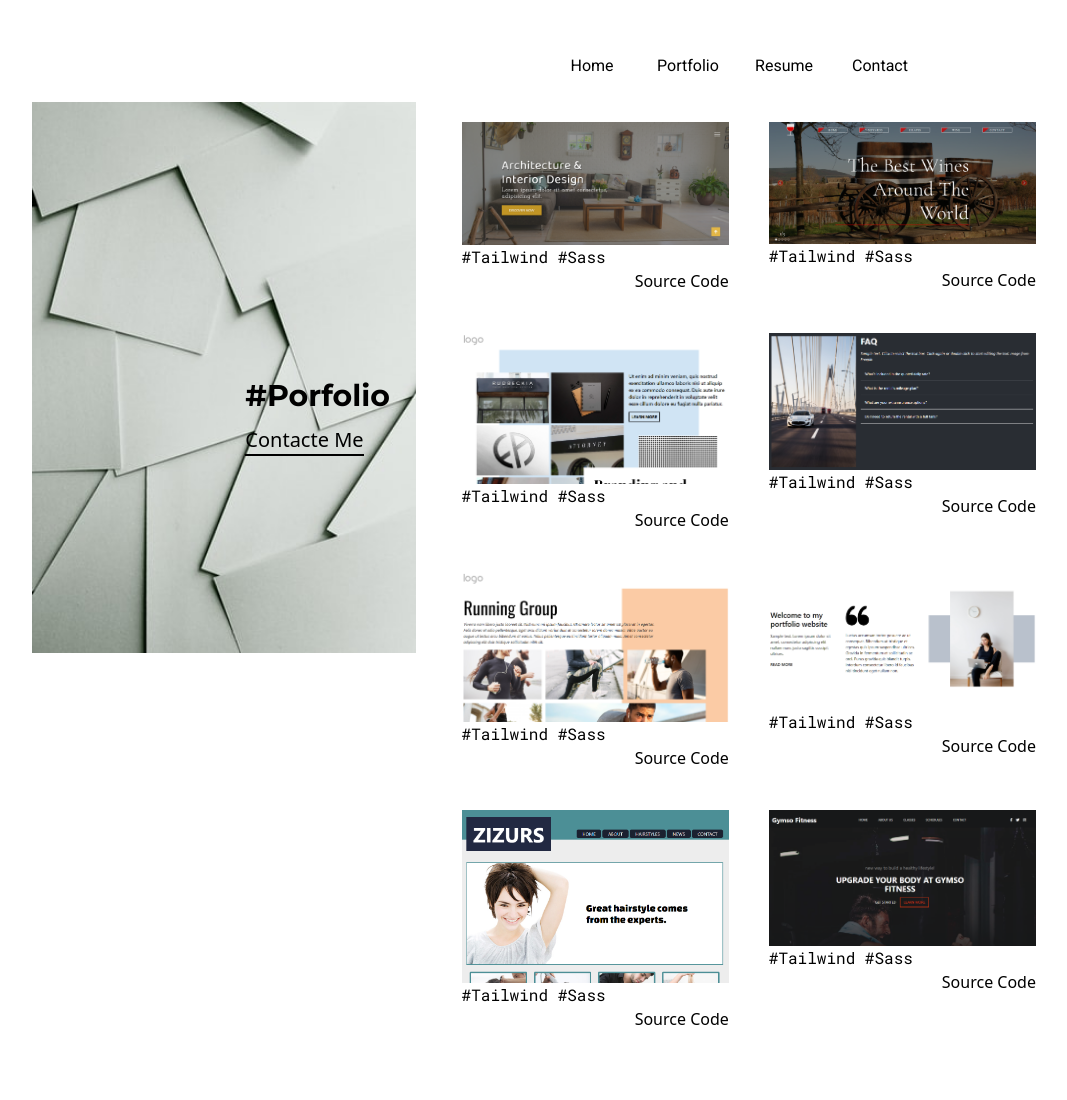
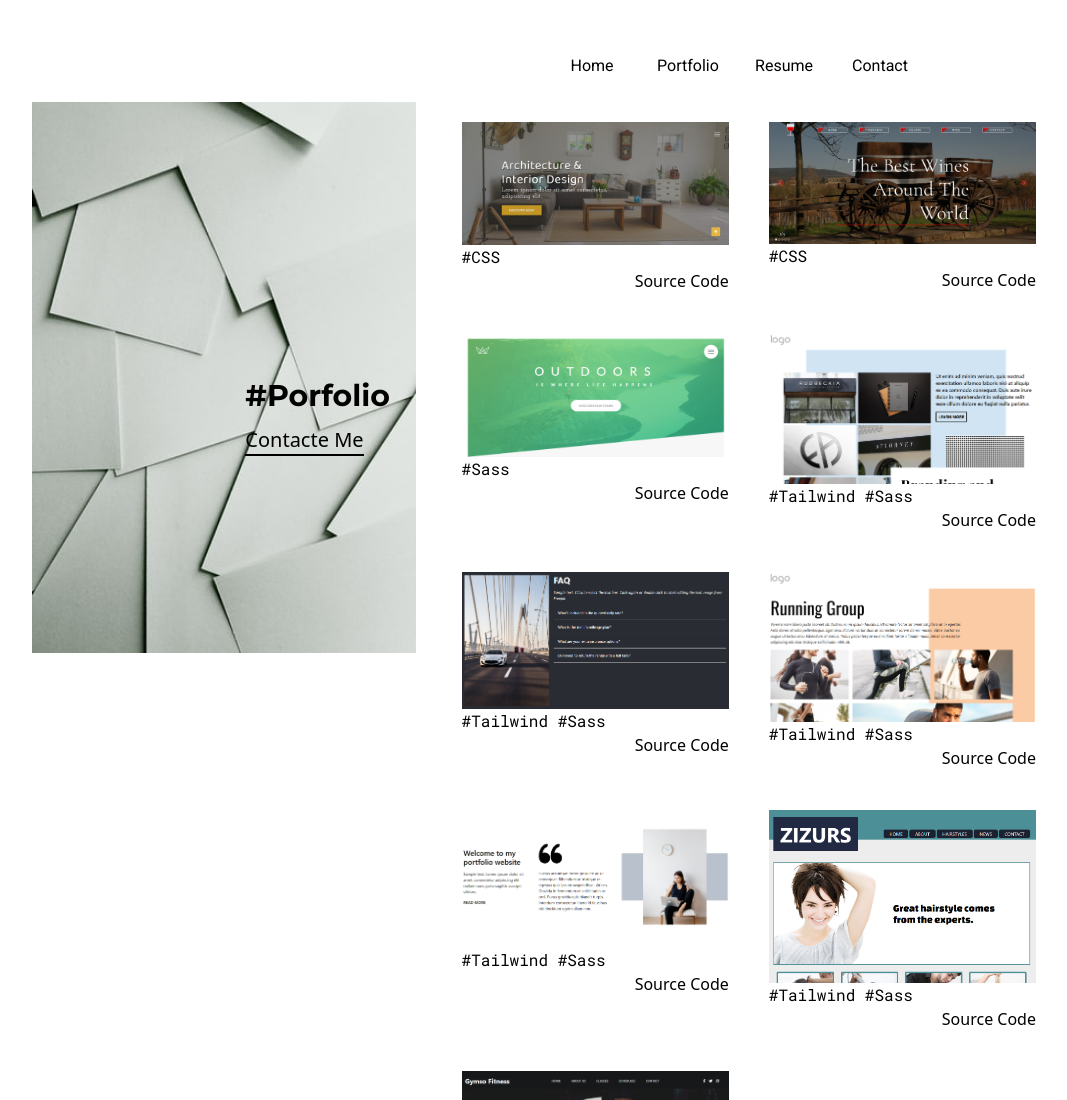
Before and after one commit to cristina-99/Porfolio, a website: page portfolio.html in a window 1280 px wide. Shown: the top 1100 px of the page, without its empty margins (96-1163 px from the left). Before the commit the page ends 1051 px from the top, so only its background shows below. Drawn offline with nearby package versions, Linux system fonts and the light colour scheme.

Commit message:
Add project

```diff
--- a/portfolio.html
+++ b/portfolio.html
@@ -35,13 +35,18 @@
             <div class="lg:absolute lg:w-3/5 flex justify-between flex-row flex-wrap  lg:ml-10 project">
                 <div class="project__item lg:w-2/4 md:w-1/2 w-full p-5">
                     <img src="images/photo7.png" alt="">
-                    <p>#Tailwind #Sass</p>
+                    <p>#CSS</p>
                     <a href="https://cristina-99.github.io/ArchitectWebsite/" class="text-right">Source Code</a>
                 </div>
                 <div class="project__item lg:w-2/4 md:w-1/2 w-full p-5">
                     <img src="images/photo8.png" alt="">
-                    <p>#Tailwind #Sass</p>
+                    <p>#CSS</p>
                     <a href="https://cristina-99.github.io/WineHouse/" class="text-right">Source Code</a>
+                </div>
+                <div class="project__item lg:w-2/4 md:w-1/2 w-full p-5">
+                    <img src="images/photo9.png" alt="">
+                    <p>#Sass</p>
+                    <a href="https://cristina-99.github.io/TravelAgency/" class="text-right">Source Code</a>
                 </div>
                 <div class="project__item lg:w-2/4 md:w-1/2 w-full p-5">
                     <img src="images/photo1.png" alt="">
```
Also changed, not shown: images/photo9.png (added).
